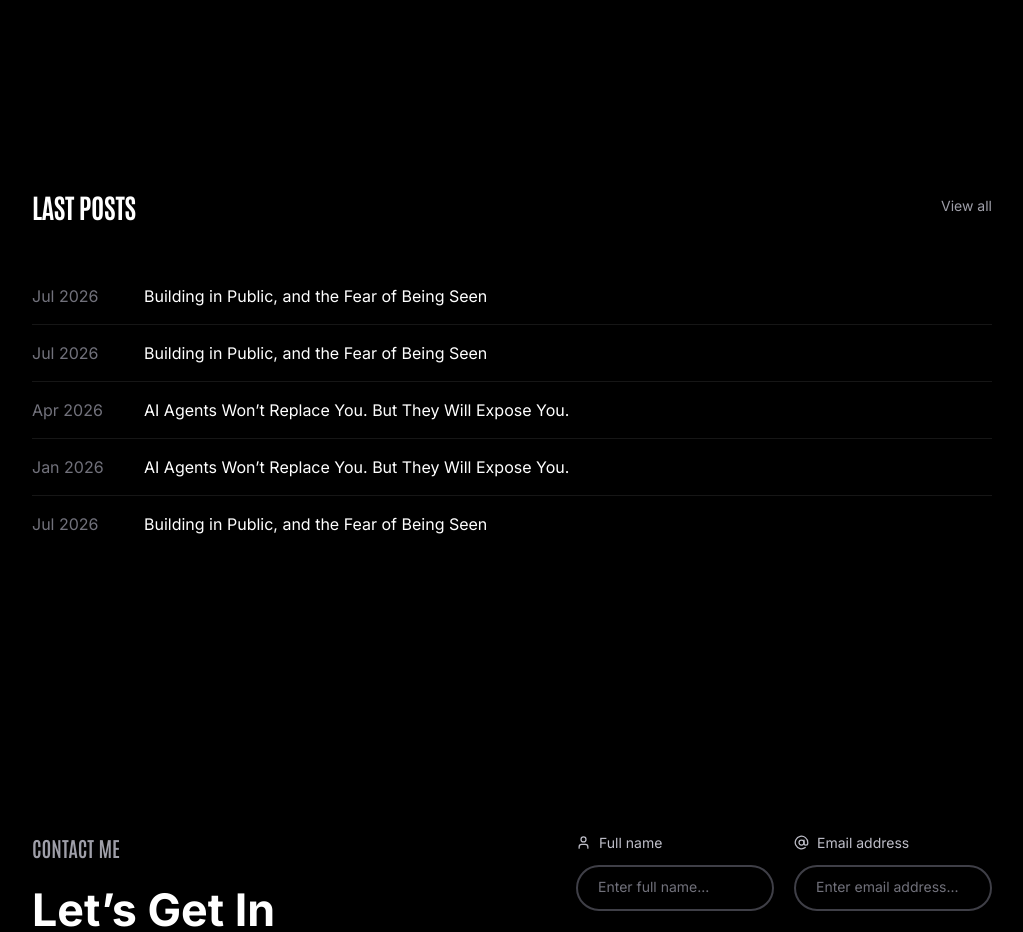
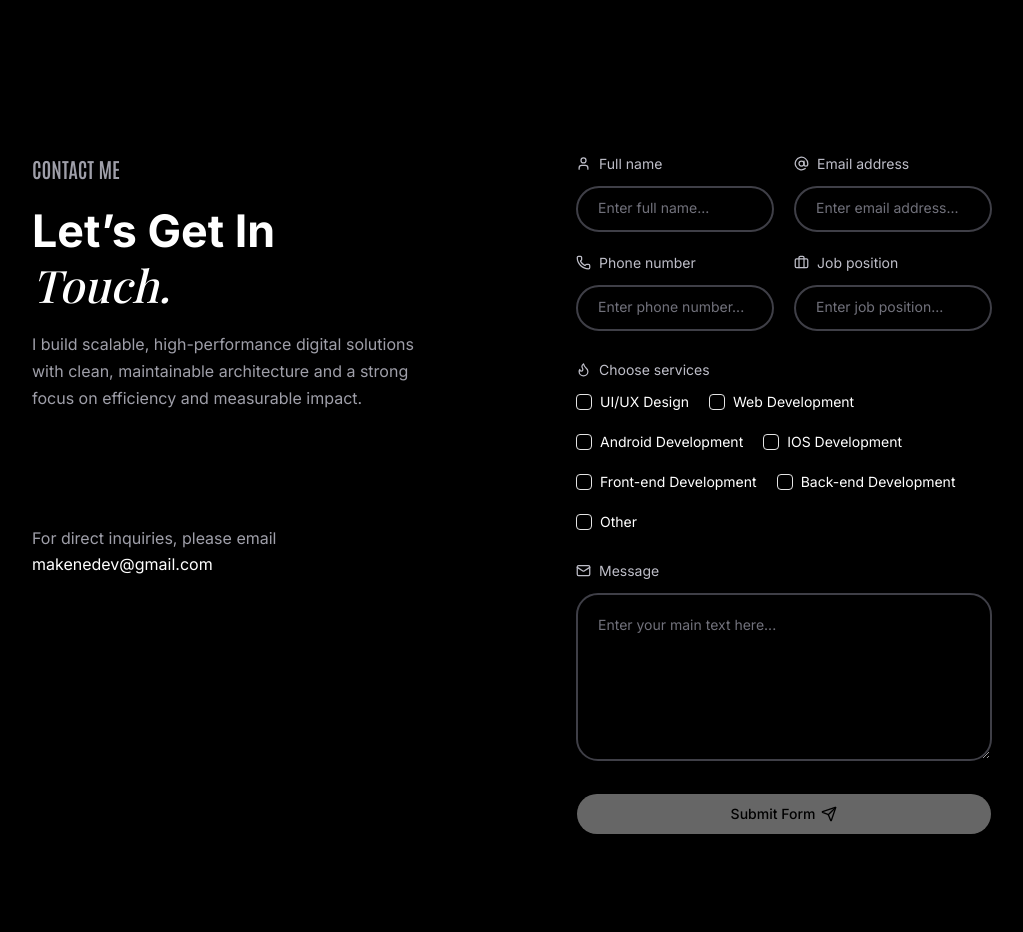
Before and after one commit to makeneto/makenedev, a React (Vite) app: page / in a window 1280 px wide. Shown: the part 2120-3052 px from the top of the page, without its empty margins (128-1151 px from the left). Built offline with nearby package versions, Linux system fonts and the light colour scheme; no server answers; a web font is replaced by a local one.

Commit message:
feat: comment vertical blog list

```diff
--- a/src/pages/Home.tsx
+++ b/src/pages/Home.tsx
@@ -1,10 +1,10 @@
 import React from "react"
+
 import ContactSection from "../components/contact/ContactSection"
 import HomeHeader from "../components/headers/HomeHeader"
 import ShowcaseSection from "../components/showcase-section/ShowcaseSection"
 import { works } from "../data/works"
 import QuoteOfTheWeek from "../components/QuoteOfTheWeek"
-import BlogVerticalList from "../components/blogs/BlogVerticalList"
 
 export default function Home() {
   return (
@@ -13,7 +13,7 @@ export default function Home() {
       <QuoteOfTheWeek />
       <ShowcaseSection title="Works" viewAll="/work" items={works} isHomePage />
 
-      <BlogVerticalList />
+      {/* <VerticalBlogList /> */}
       <ContactSection className="mt-50 sm:mt-70" />
     </React.Fragment>
   )
```
